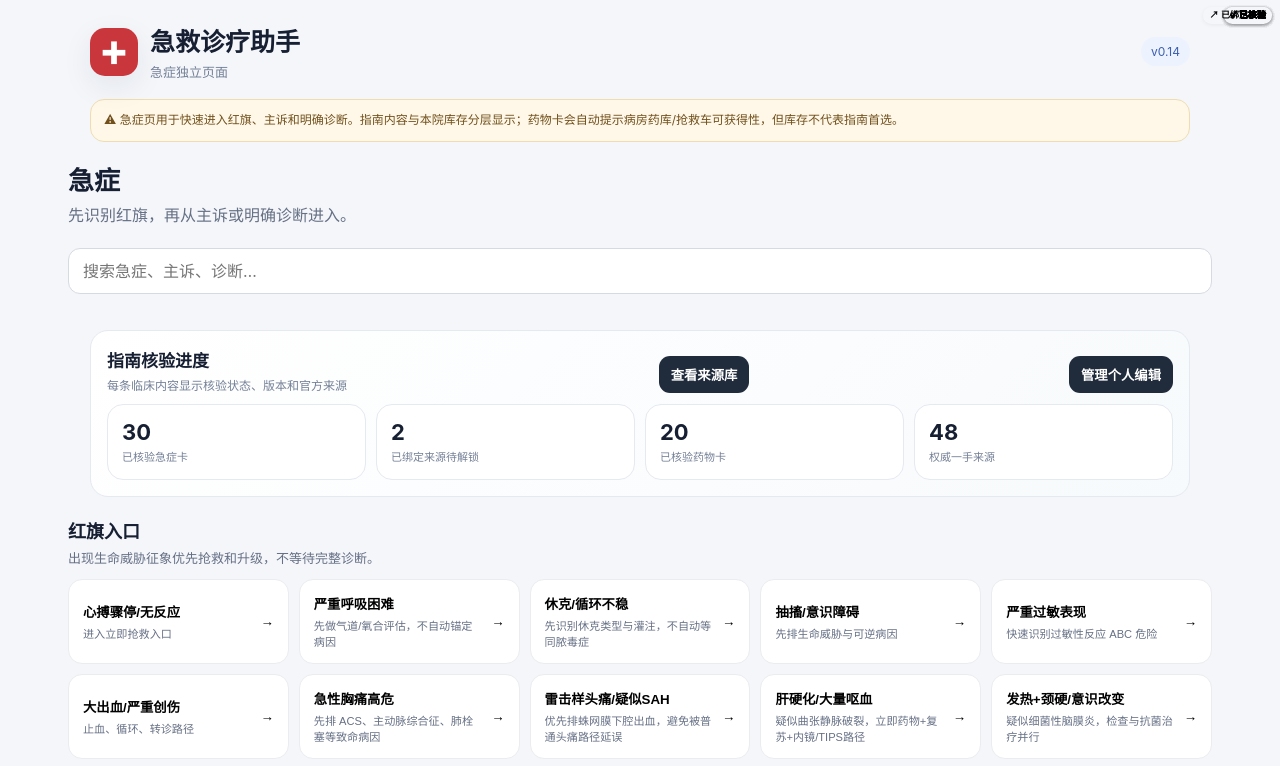
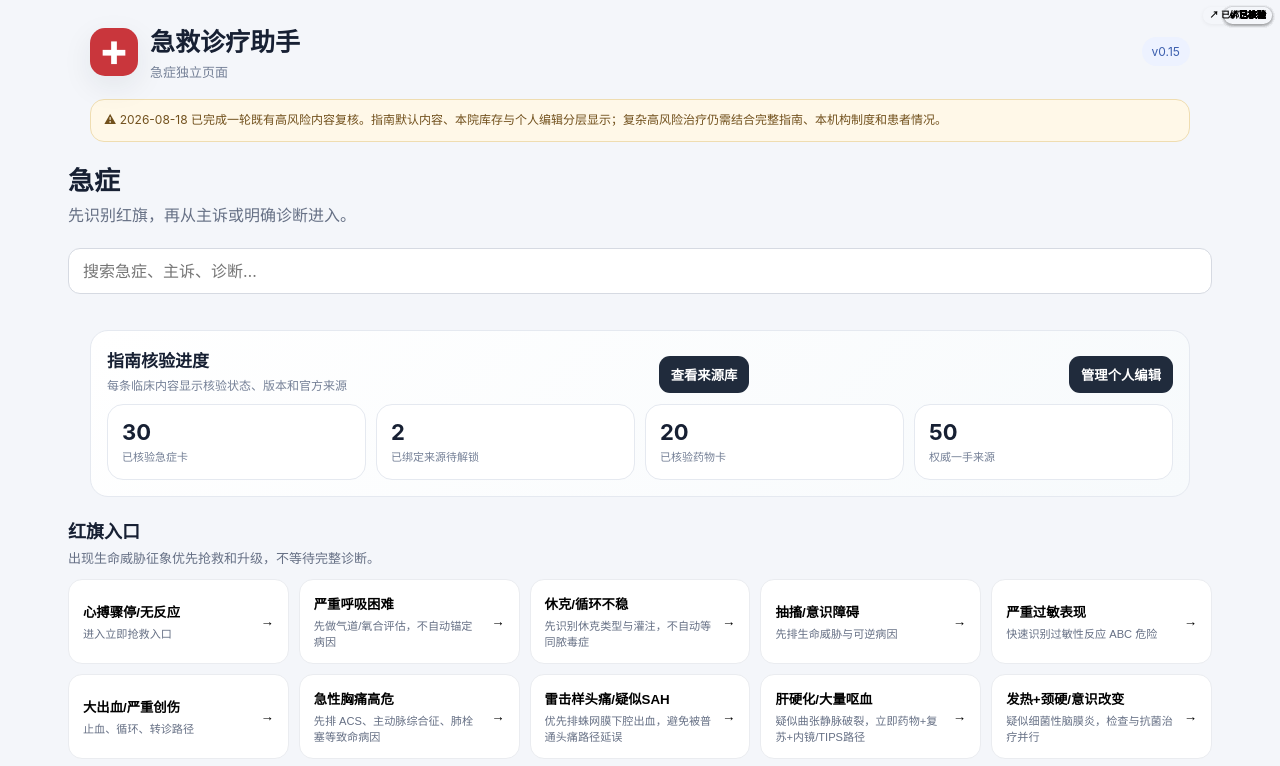
Before and after one commit to tinnxq-alt/emergency-care-assistant, a plain HTML site: page emergency.html in a window 1280 px wide. Shown: the top 766 px of the page. Drawn offline with Linux system fonts and the light colour scheme.

Commit message:
load v0.15 clinical audit refinements on emergency page

```diff
--- a/emergency.html
+++ b/emergency.html
@@ -4,7 +4,7 @@
   <meta charset="utf-8" />
   <meta name="viewport" content="width=device-width,initial-scale=1,viewport-fit=cover" />
   <meta name="theme-color" content="#c9363c" />
-  <title>急症 · 急救诊疗助手 v0.14</title>
+  <title>急症 · 急救诊疗助手 v0.15</title>
   <link rel="manifest" href="./manifest.webmanifest" />
   <link rel="icon" href="./icon.svg" type="image/svg+xml" />
   <link rel="stylesheet" href="./styles.css" />
@@ -16,8 +16,8 @@
 </head>
 <body data-page="emergency">
   <div class="subpage-shell">
-    <header class="topbar"><div class="brand"><div class="brand-mark">✚</div><div><h1>急救诊疗助手</h1><p>急症独立页面</p></div></div><span class="version">v0.14</span></header>
-    <div class="safety-banner">⚠ 急症页用于快速进入红旗、主诉和明确诊断。指南内容与本院库存分层显示；药物卡会自动提示病房药库/抢救车可获得性，但库存不代表指南首选。</div>
+    <header class="topbar"><div class="brand"><div class="brand-mark">✚</div><div><h1>急救诊疗助手</h1><p>急症独立页面</p></div></div><span class="version">v0.15</span></header>
+    <div class="safety-banner">⚠ 2026-08-18 已完成一轮既有高风险内容复核。指南默认内容、本院库存与个人编辑分层显示；复杂高风险治疗仍需结合完整指南、本机构制度和患者情况。</div>
     <div class="subpage-head"><div><h1>急症</h1><p>先识别红旗，再从主诉或明确诊断进入。</p></div></div>
     <div class="page-search"><input id="emergencySearch" placeholder="搜索急症、主诉、诊断…" autocomplete="off" /></div>
     <main>
@@ -29,7 +29,7 @@
   <div id="overlay" class="overlay" aria-hidden="true"><div class="modal" role="dialog" aria-modal="true"><div class="modal-head"><div><h2 id="modalTitle"></h2><p id="modalSubtitle"></p></div><button id="closeModalBtn" class="icon-btn">关闭</button></div><div id="modalContent"></div></div></div>
   <script src="./data.js"></script><script src="./data-batch8.js"></script><script src="./data-batch9.js"></script>
   <script src="https://tinnxq-alt.github.io/primary-medication-assistant/drugs.js"></script><script src="https://tinnxq-alt.github.io/primary-medication-assistant/catalog-retirements.js"></script>
-  <script src="./clinical-data.js"></script><script src="./clinical-batch2.js"></script><script src="./clinical-batch3.js"></script><script src="./clinical-batch4.js"></script><script src="./clinical-batch5.js"></script><script src="./clinical-batch6.js"></script><script src="./clinical-batch7.js"></script><script src="./clinical-batch8.js"></script><script src="./clinical-batch9.js"></script>
+  <script src="./clinical-data.js"></script><script src="./clinical-batch2.js"></script><script src="./clinical-batch3.js"></script><script src="./clinical-batch4.js"></script><script src="./clinical-batch5.js"></script><script src="./clinical-batch6.js"></script><script src="./clinical-batch7.js"></script><script src="./clinical-batch8.js"></script><script src="./clinical-batch9.js"></script><script src="./clinical-audit-v015.js"></script>
   <script src="./pages.js"></script>
   <script src="./clinical.js"></script><script src="./clinical-batch2-ui.js"></script><script src="./clinical-batch3-ui.js"></script><script src="./clinical-batch4-ui.js"></script><script src="./clinical-batch5-ui.js"></script><script src="./clinical-batch6-ui.js"></script><script src="./clinical-batch7-ui.js"></script><script src="./clinical-batch8-ui.js"></script><script src="./clinical-batch9-ui.js"></script><script src="./clinical-decorators.js"></script><script src="./editable.js"></script><script src="./generic-editable.js"></script><script src="./ward-pharmacy-bridge.js"></script>
 </body>
```
